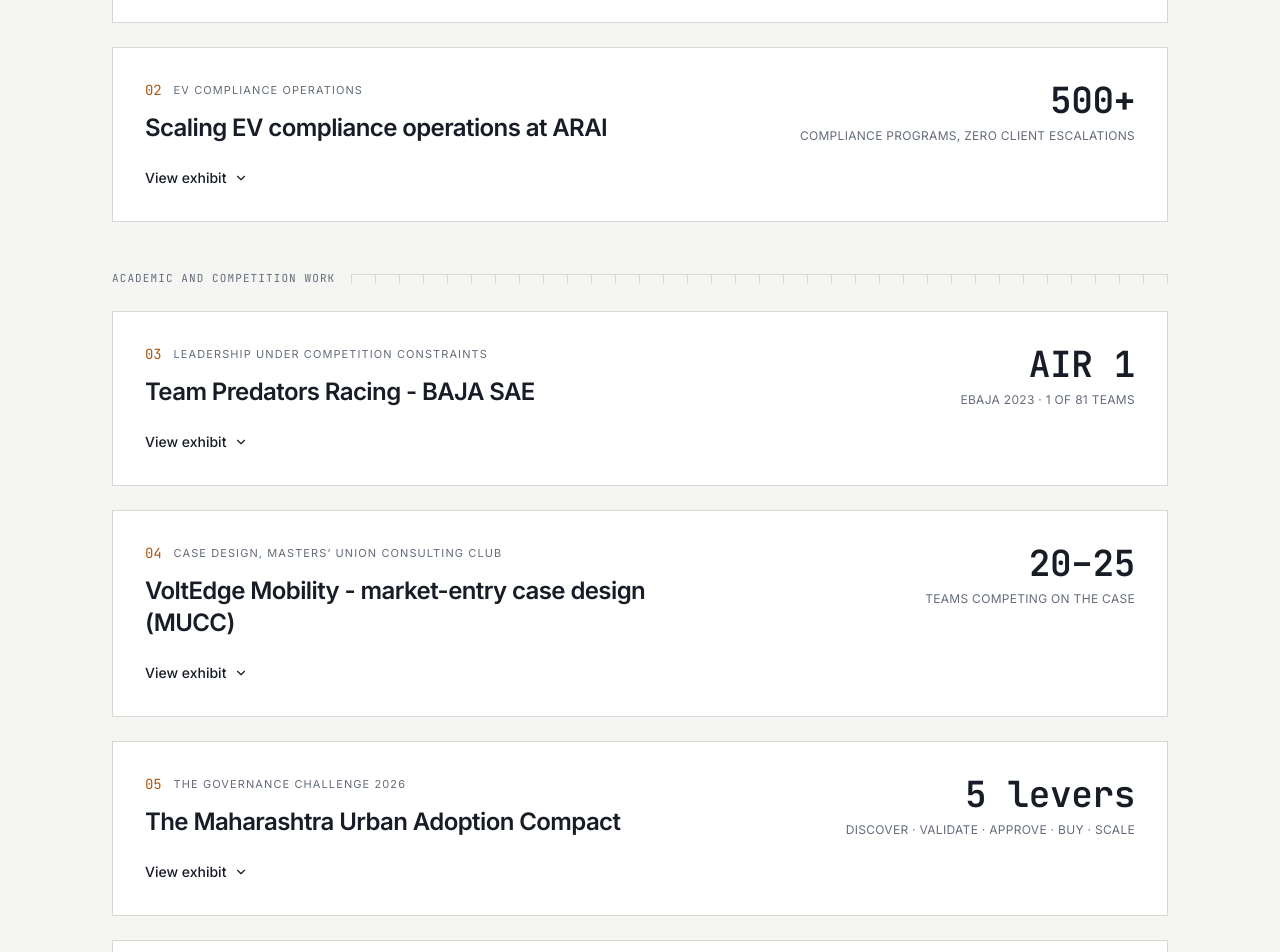
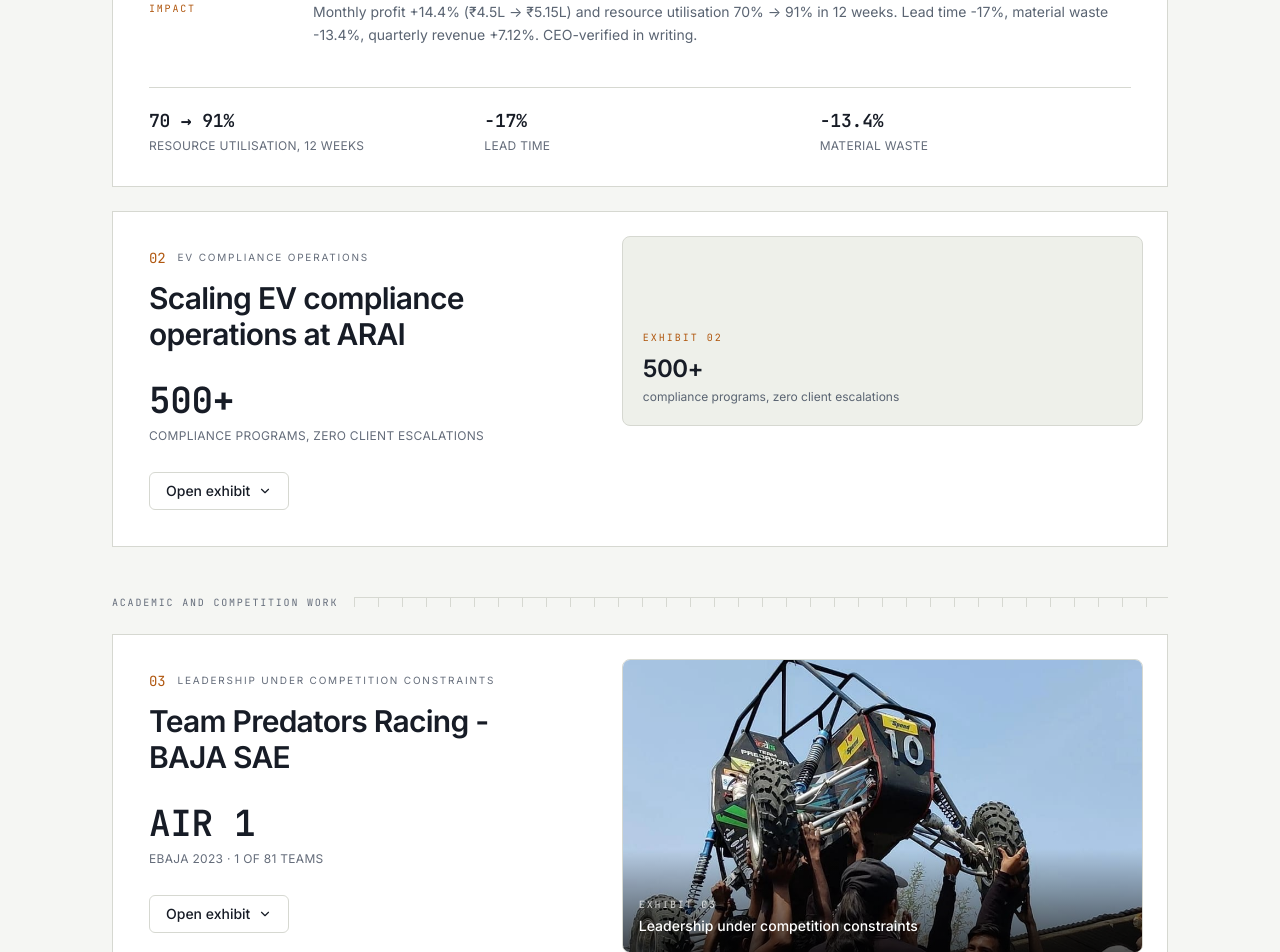
Before and after one commit to shantanuspatil2002-tech/shantanu-portfolio, a React (Vite) app: page / in a window 1280 px wide. Shown: the part 5840-6792 px from the top of the page. Built offline with nearby package versions, Linux system fonts and the light colour scheme.

Commit message:
feat: turn case studies into visual exhibits

```diff
--- a/src/components/CaseStudies.tsx
+++ b/src/components/CaseStudies.tsx
@@ -3,16 +3,21 @@ import { caseStudies, caseStudyGroups, type CaseStudy } from '../content'
 import { PortfolioImage } from './PortfolioImage'
 import { Reveal, Section, SectionHeading, Stat } from './ui'
 
+const visualById: Record<string, { src: string; alt: string }> = {
+  baja: { src: 'images/baja-team.jpg', alt: 'Team Predator Racing BAJA team' },
+  factoryflow: { src: 'images/factoryflow-dashboard.png', alt: 'FactoryFlow AI manufacturing dashboard' },
+  treasurebox: { src: 'images/compendium-aviation.jpg', alt: 'Portfolio visual' },
+}
+
 function Row({ label, children }: { label: string; children: React.ReactNode }) {
   return (
     <div className="grid gap-1.5 py-4 sm:grid-cols-[140px_1fr] sm:gap-6">
-      <div className="stat text-[11px] uppercase tracking-widest text-accent">{label}</div>
+      <div className="stat text-[10px] uppercase tracking-[0.18em] text-accent">{label}</div>
       <p className="text-sm leading-relaxed text-muted">{children}</p>
     </div>
   )
 }
 
-/** Labelled steps for an exhibit: explicit `steps`, else Situation / Approach / Result. */
 function stepsOf(cs: CaseStudy): { label: string; text: string }[] {
   if (cs.steps) return cs.steps
   return [
@@ -21,32 +26,61 @@ function stepsOf(cs: CaseStudy): { label: string; text: string }[] {
     { label: 'Result', text: cs.result ?? '' },
   ]
 }
+
+function VisualPreview({ cs }: { cs: CaseStudy }) {
+  const visual = visualById[cs.id]
+  if (!visual && !cs.image) {
+    return (
+      <div className="relative flex min-h-[190px] items-end overflow-hidden rounded-lg border border-line bg-surface-2 p-5">
+        <div className="absolute inset-0 opacity-40" style={{ backgroundImage: 'linear-gradient(90deg, transparent 49%, var(--c-line) 50%, transparent 51%), linear-gradient(transparent 49%, var(--c-line) 50%, transparent 51%)', backgroundSize: '34px 34px' }} />
+        <div className="relative">
+          <div className="stat text-[10px] uppercase tracking-[0.2em] text-accent">Exhibit {cs.index}</div>
+          <div className="mt-2 text-2xl font-semibold tracking-tight">{cs.headlineStat.value}</div>
+          <div className="mt-1 max-w-xs text-xs text-muted">{cs.headlineStat.label}</div>
+        </div>
+      </div>
+    )
+  }
+
+  const image = cs.image ?? { ...visual, width: 1600, height: 900 }
+  return (
+    <div className="group relative overflow-hidden rounded-lg border border-line bg-surface-2">
+      <img
+        src={image.src}
+        alt={image.alt}
+        width={image.width}
+        height={image.height}
+        className="aspect-[16/9] w-full object-cover transition duration-700 group-hover:scale-[1.025]"
+        loading="lazy"
+      />
+      <div className="absolute inset-x-0 bottom-0 bg-gradient-to-t from-black/70 to-transparent p-4 pt-12">
+        <div className="stat text-[10px] uppercase tracking-[0.18em] text-white/75">Exhibit {cs.index}</div>
+        <div className="mt-1 text-sm font-medium text-white">{cs.frameLabel}</div>
+      </div>
+    </div>
+  )
+}
+
 function Card({ cs, defaultOpen = false }: { cs: CaseStudy; defaultOpen?: boolean }) {
   const [open, setOpen] = useState(defaultOpen)
   const panelId = useId()
 
   return (
-    <Reveal className="border border-line bg-surface">
-      <div className="p-6 sm:p-8">
+    <Reveal className="group border border-line bg-surface transition-all duration-300 hover:-translate-y-1 hover:border-accent/50 hover:shadow-[0_24px_70px_rgba(0,0,0,0.08)]">
+      <div className="grid gap-0 lg:grid-cols-[.92fr_1.08fr]">
+        <div className="p-6 sm:p-8 lg:p-9">
           <div className="flex items-start justify-between gap-4">
             <div>
               <div className="flex items-center gap-3">
                 <span className="stat text-sm text-accent">{cs.index}</span>
-              <span className="text-[11px] uppercase tracking-widest text-faint">
-                {cs.frameLabel}
-              </span>
+                <span className="text-[10px] uppercase tracking-[0.18em] text-faint">{cs.frameLabel}</span>
               </div>
-            <h3 className="mt-3 max-w-xl text-xl font-semibold tracking-tight sm:text-2xl">
-              {cs.title}
-            </h3>
-          </div>
-          <div className="hidden shrink-0 text-right sm:block">
-            <Stat value={cs.headlineStat.value} label={cs.headlineStat.label} size="lg" />
+              <h3 className="mt-3 max-w-xl text-2xl font-semibold leading-tight tracking-tight sm:text-3xl">{cs.title}</h3>
             </div>
           </div>
 
-        <div className="mt-5 sm:hidden">
-          <Stat value={cs.headlineStat.value} label={cs.headlineStat.label} size="md" />
+          <div className="mt-7">
+            <Stat value={cs.headlineStat.value} label={cs.headlineStat.label} size="lg" />
           </div>
 
           <button
@@ -54,24 +88,22 @@ function Card({ cs, defaultOpen = false }: { cs: CaseStudy; defaultOpen?: boolea
             onClick={() => setOpen((v) => !v)}
             aria-expanded={open}
             aria-controls={panelId}
-          className="mt-6 inline-flex items-center gap-2 text-sm font-medium text-ink transition-colors hover:text-accent"
+            className="mt-7 inline-flex items-center gap-2 rounded-md border border-line px-4 py-2 text-sm font-medium text-ink transition-colors hover:border-accent hover:text-accent"
           >
-          {open ? 'Hide exhibit' : 'View exhibit'}
-          <svg
-            width="14"
-            height="14"
-            viewBox="0 0 24 24"
-            fill="none"
-            aria-hidden
-            className={`transition-transform ${open ? 'rotate-180' : ''}`}
-          >
+            {open ? 'Close exhibit' : 'Open exhibit'}
+            <svg width="14" height="14" viewBox="0 0 24 24" fill="none" aria-hidden className={`transition-transform ${open ? 'rotate-180' : ''}`}>
               <path d="M6 9l6 6 6-6" stroke="currentColor" strokeWidth="2" strokeLinecap="round" strokeLinejoin="round" />
             </svg>
           </button>
         </div>
 
+        <div className="p-4 lg:p-6">
+          <VisualPreview cs={cs} />
+        </div>
+      </div>
+
       {open && (
-        <div id={panelId} className="border-t border-line px-6 pb-8 pt-2 sm:px-8">
+        <div id={panelId} className="border-t border-line px-6 pb-8 pt-2 sm:px-8 lg:px-9">
           {stepsOf(cs).map((s, i) => (
             <Fragment key={s.label}>
               {i > 0 && <div aria-hidden className="scale-bar" />}
@@ -81,9 +113,7 @@ function Card({ cs, defaultOpen = false }: { cs: CaseStudy; defaultOpen?: boolea
 
           {cs.callout && (
             <div className="mt-4 border-l-2 border-accent bg-surface-2 px-4 py-3">
-              <div className="stat text-[11px] uppercase tracking-widest text-accent">
-                {cs.callout.label}
-              </div>
+              <div className="stat text-[10px] uppercase tracking-[0.18em] text-accent">{cs.callout.label}</div>
               <p className="mt-1 text-sm leading-relaxed text-ink">{cs.callout.text}</p>
             </div>
           )}
@@ -92,23 +122,14 @@ function Card({ cs, defaultOpen = false }: { cs: CaseStudy; defaultOpen?: boolea
 
           <ul className="mt-6 grid grid-cols-1 gap-6 border-t border-line pt-6 sm:grid-cols-3">
             {cs.metrics.map((m) => (
-              <li key={m.label}>
-                <Stat value={m.value} label={m.label} size="sm" />
-              </li>
+              <li key={m.label}><Stat value={m.value} label={m.label} size="sm" /></li>
             ))}
           </ul>
 
           {cs.link && (
-            <a
-              href={cs.link.href}
-              target="_blank"
-              rel="noreferrer"
-              className="mt-6 inline-flex items-center gap-2 rounded-md border border-line px-4 py-2 text-sm font-medium text-ink transition-colors hover:border-accent"
-            >
+            <a href={cs.link.href} target="_blank" rel="noreferrer" className="mt-6 inline-flex items-center gap-2 rounded-md border border-line px-4 py-2 text-sm font-medium text-ink transition-colors hover:border-accent">
               {cs.link.label}
-              <svg width="14" height="14" viewBox="0 0 24 24" fill="none" aria-hidden>
-                <path d="M7 17L17 7M9 7h8v8" stroke="currentColor" strokeWidth="2" strokeLinecap="round" strokeLinejoin="round" />
-              </svg>
+              <svg width="14" height="14" viewBox="0 0 24 24" fill="none" aria-hidden><path d="M7 17L17 7M9 7h8v8" stroke="currentColor" strokeWidth="2" strokeLinecap="round" strokeLinejoin="round" /></svg>
             </a>
           )}
         </div>
@@ -120,9 +141,7 @@ function Card({ cs, defaultOpen = false }: { cs: CaseStudy; defaultOpen?: boolea
 function GroupLabel({ children }: { children: React.ReactNode }) {
   return (
     <div className="flex items-center gap-4 pt-2">
-      <span className="stat shrink-0 text-[11px] uppercase tracking-widest text-faint">
-        {children}
-      </span>
+      <span className="stat shrink-0 text-[10px] uppercase tracking-[0.18em] text-faint">{children}</span>
       <div aria-hidden className="scale-bar flex-1" />
     </div>
   )
@@ -136,7 +155,7 @@ export default function CaseStudies() {
       <SectionHeading
         index="03"
         title="Case Studies"
-        lede="Seven exhibits, each read as a one-page consulting deliverable: Problem → Diagnosis → Decision → Impact, headline number first."
+        lede="The portfolio is the evidence: each exhibit moves from problem to decision to measurable impact."
       />
       <div className="space-y-10">
         {groups.map((group) => {
@@ -145,9 +164,7 @@ export default function CaseStudies() {
           return (
             <div key={group} className="space-y-6">
               <GroupLabel>{caseStudyGroups[group]}</GroupLabel>
-              {items.map((cs, i) => (
-                <Card key={cs.id} cs={cs} defaultOpen={group === 'professional' && i === 0} />
-              ))}
+              {items.map((cs, i) => <Card key={cs.id} cs={cs} defaultOpen={group === 'professional' && i === 0} />)}
             </div>
           )
         })}
```
Lines whose indentation alone changed are shown as unchanged.
